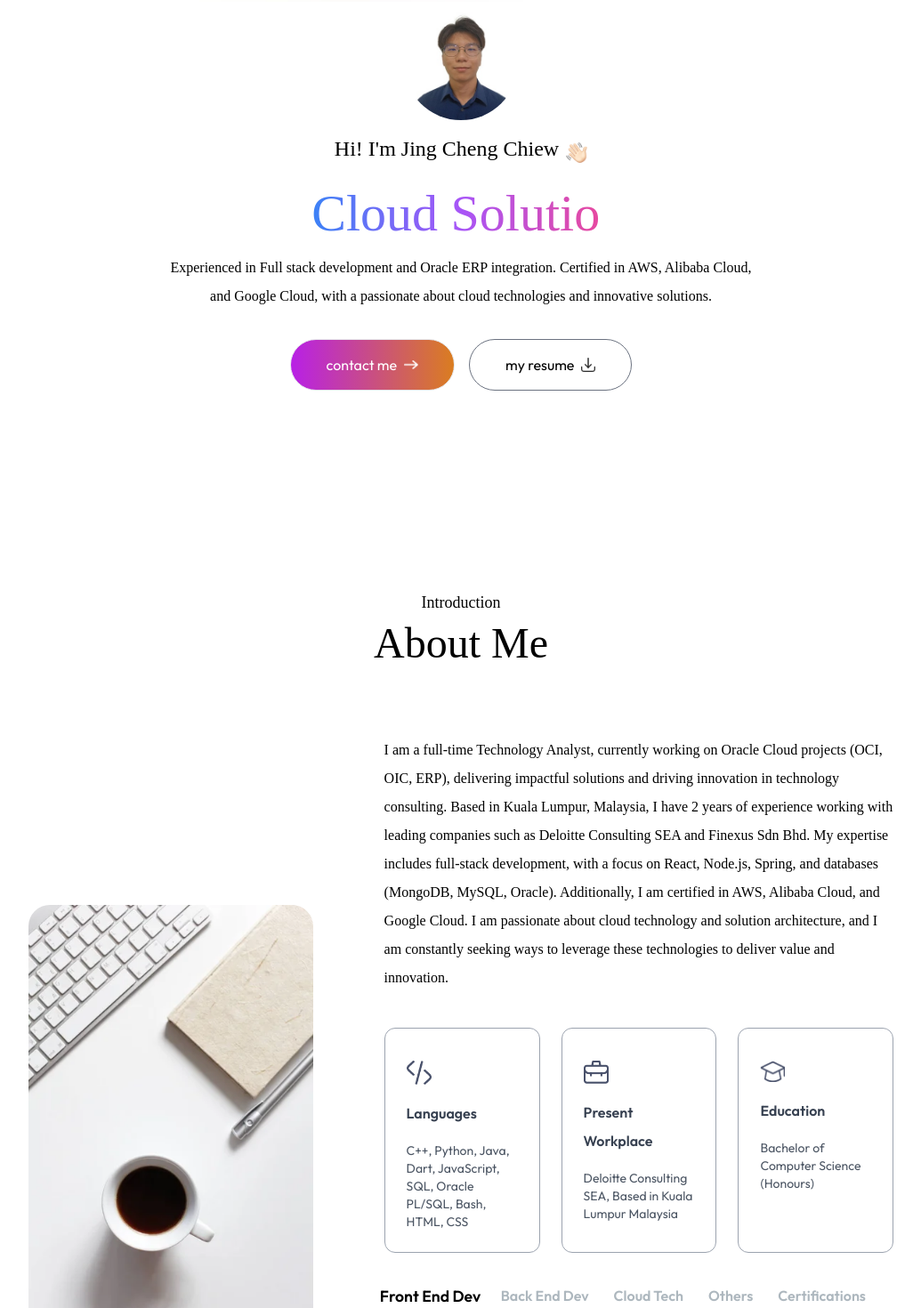
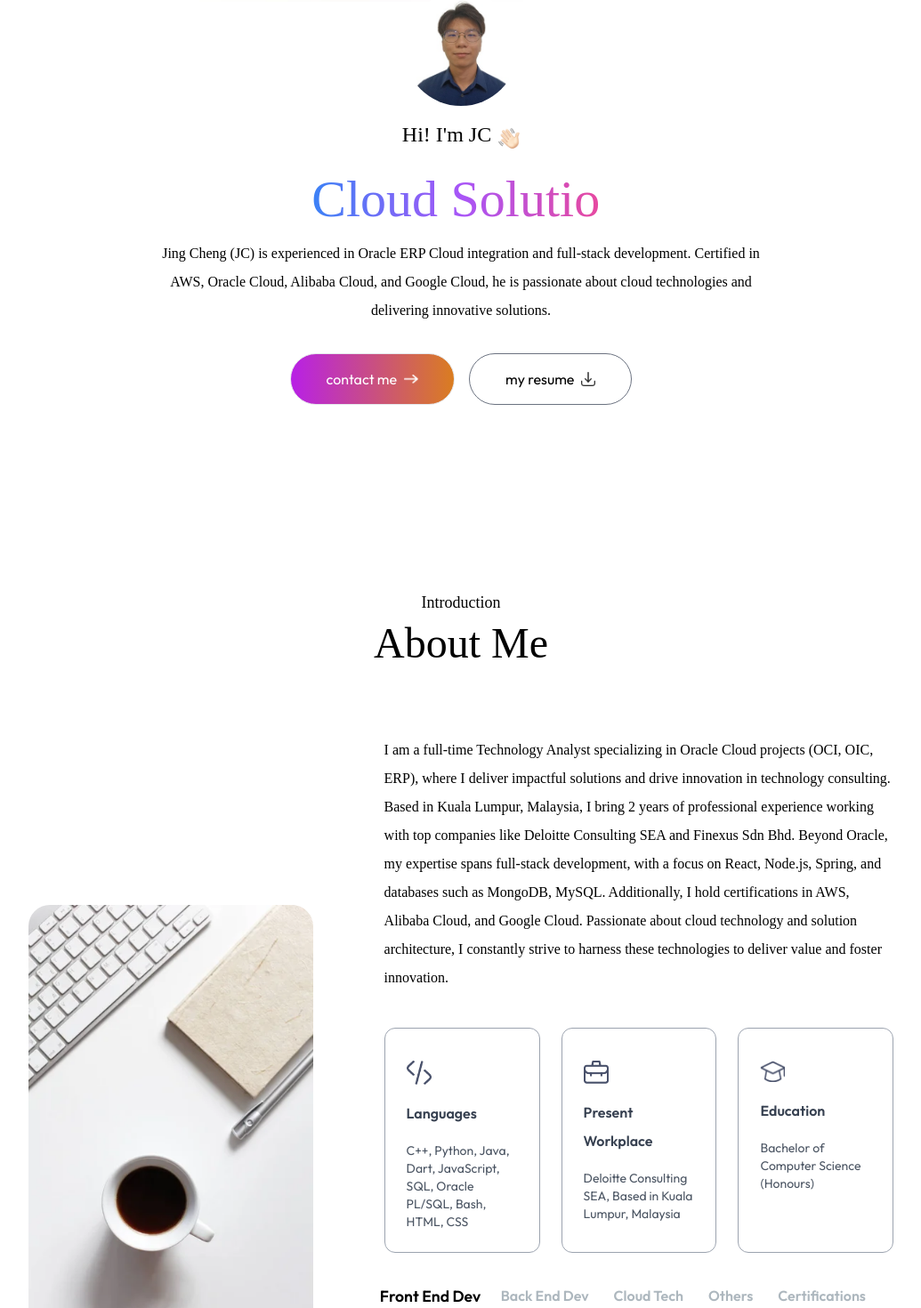
Before and after one commit to JCC0219/jc-portfolio-nextjs, a Next.js app: page / in a window 1280 px wide. Shown: the part 177-1647 px from the top of the page at 89% size, without its empty margins (122-1157 px from the left). Built offline with nearby package versions, Linux system fonts and the light colour scheme; a web font is replaced by a local one.

Commit message:
fix light mode bug, update some basic contents

```diff
--- a/app/components/About.jsx
+++ b/app/components/About.jsx
@@ -50,6 +50,7 @@ const TAB_DATA = [
       <ul className="list-disc pl-4 space-y-2 text-gray-700 dark:text-white/80">
         <li>Git & GitHub</li>
         <li>Oracle Report BI Publisher</li>
+        <li>Basic DNS Configuration</li>
         <li>Cloudflare</li>
         <li>Ubuntu OS</li>
       </ul>
@@ -143,17 +144,7 @@ const About = ({ isDarkMode }) => {
           className="flex-1"
         >
           <p className="mb-10 max-w-2xl font-Ovo">
-            I am a full-time Technology Analyst, currently working on Oracle
-            Cloud projects (OCI, OIC, ERP), delivering impactful solutions and
-            driving innovation in technology consulting. Based in Kuala Lumpur,
-            Malaysia, I have 2 years of experience working with leading
-            companies such as Deloitte Consulting SEA and Finexus Sdn Bhd. My
-            expertise includes full-stack development, with a focus on React,
-            Node.js, Spring, and databases (MongoDB, MySQL, Oracle).
-            Additionally, I am certified in AWS, Alibaba Cloud, and Google
-            Cloud. I am passionate about cloud technology and solution
-            architecture, and I am constantly seeking ways to leverage these
-            technologies to deliver value and innovation.
+          I am a full-time Technology Analyst specializing in Oracle Cloud projects (OCI, OIC, ERP), where I deliver impactful solutions and drive innovation in technology consulting. Based in Kuala Lumpur, Malaysia, I bring 2 years of professional experience working with top companies like Deloitte Consulting SEA and Finexus Sdn Bhd. Beyond Oracle, my expertise spans full-stack development, with a focus on React, Node.js, Spring, and databases such as MongoDB, MySQL. Additionally, I hold certifications in AWS, Alibaba Cloud, and Google Cloud. Passionate about cloud technology and solution architecture, I constantly strive to harness these technologies to deliver value and foster innovation.
           </p>
           <motion.ul
             initial={{ opacity: 0 }}
--- a/app/components/Contact.jsx
+++ b/app/components/Contact.jsx
@@ -123,7 +123,7 @@ const Contact = () => {
           <Image src={assets.right_arrow_white} alt="" className="w-4" />
         </motion.button>
 
-        <p className={`mt-4 text-lg font-medium ${statusClass} p-4 rounded-md shadow-md`}>
+        <p className={`mt-4 text-lg font-medium ${statusClass} p-4 rounded-md`}>
           {result}
         </p>
       </motion.form>
--- a/app/components/Header.jsx
+++ b/app/components/Header.jsx
@@ -1,4 +1,4 @@
-"use client"
+"use client";
 import { assets } from "@/assets/assets";
 import Image from "next/image";
 import React from "react";
@@ -21,7 +21,7 @@ const Header = () => {
         transition={{ duration: 0.6, delay: 0.3 }}
         className="flex items-end gap-2 text-xl md:text-2xl mb-3 font-Ovo"
       >
-        Hi! I'm Jing Cheng Chiew
+        Hi! I'm JC
         <Image src={assets.hand_icon} alt="" className="w-6" />
       </motion.h3>
       <motion.h1
@@ -59,9 +59,10 @@ const Header = () => {
         transition={{ duration: 0.6, delay: 0.7 }}
         className="max-w-2xl mx-auto font-Ovo"
       >
-        Experienced in Full stack development and Oracle ERP integration.
-        Certified in AWS, Alibaba Cloud, and Google Cloud, with a passionate
-        about cloud technologies and innovative solutions.
+        Jing Cheng (JC) is experienced in Oracle ERP Cloud integration and full-stack
+        development. Certified in AWS, Oracle Cloud, Alibaba Cloud, and Google
+        Cloud, he is passionate about cloud technologies and delivering
+        innovative solutions.
       </motion.p>
 
       <div className="flex flex-col sm:flex-row items-center gap-4 mt-4">
--- a/app/layout.js
+++ b/app/layout.js
@@ -12,8 +12,8 @@ const ovo = Ovo({
 });
 
 export const metadata = {
-  title: "JC Chiew | Portfolio",
-  description: "description",
+  title: "Jing Cheng Chiew | Portfolio",
+  description: "Chiew Jing Cheng (JC) – Experienced Technology Analyst with 2+ years of total working experience, specializing in delivering impactful Oracle Cloud (OCI, OIC, ERP) solutions and full-stack development expertise in React, Node.js, Spring, and databases (MongoDB, MySQL, Oracle). Certified in AWS, Alibaba Cloud, and Google Cloud, I focus on cloud technology and solution architecture. Passionate about driving innovation in technology consulting, I am based in Kuala Lumpur, Malaysia, and have worked with leading companies like Deloitte Consulting SEA and Finexus Sdn Bhd.",
 
 };
 
--- a/assets/assets.js
+++ b/assets/assets.js
@@ -88,7 +88,7 @@ export const workData = [
     title: "My Portfolio",
     description: "Single Page Portfolio with NextJS 15, Tailwind CSS, Framer motion",
     bgImage: "/Work/Portfolio.png",
-    link:"https://github.com/JCC0219"
+    link:"https://github.com/JCC0219/jc-portfolio-nextjs"
   },
   {
     title: "Car Plate Detection",
@@ -156,7 +156,7 @@ export const infoList = [
     icon: assets.project_icon,
     iconDark: assets.project_icon_dark,
     title: "Present Workplace",
-    description: "Deloitte Consulting SEA, Based in Kuala Lumpur Malaysia",
+    description: "Deloitte Consulting SEA, Based in Kuala Lumpur, Malaysia",
   },
   {
     icon: assets.edu_icon,
```
